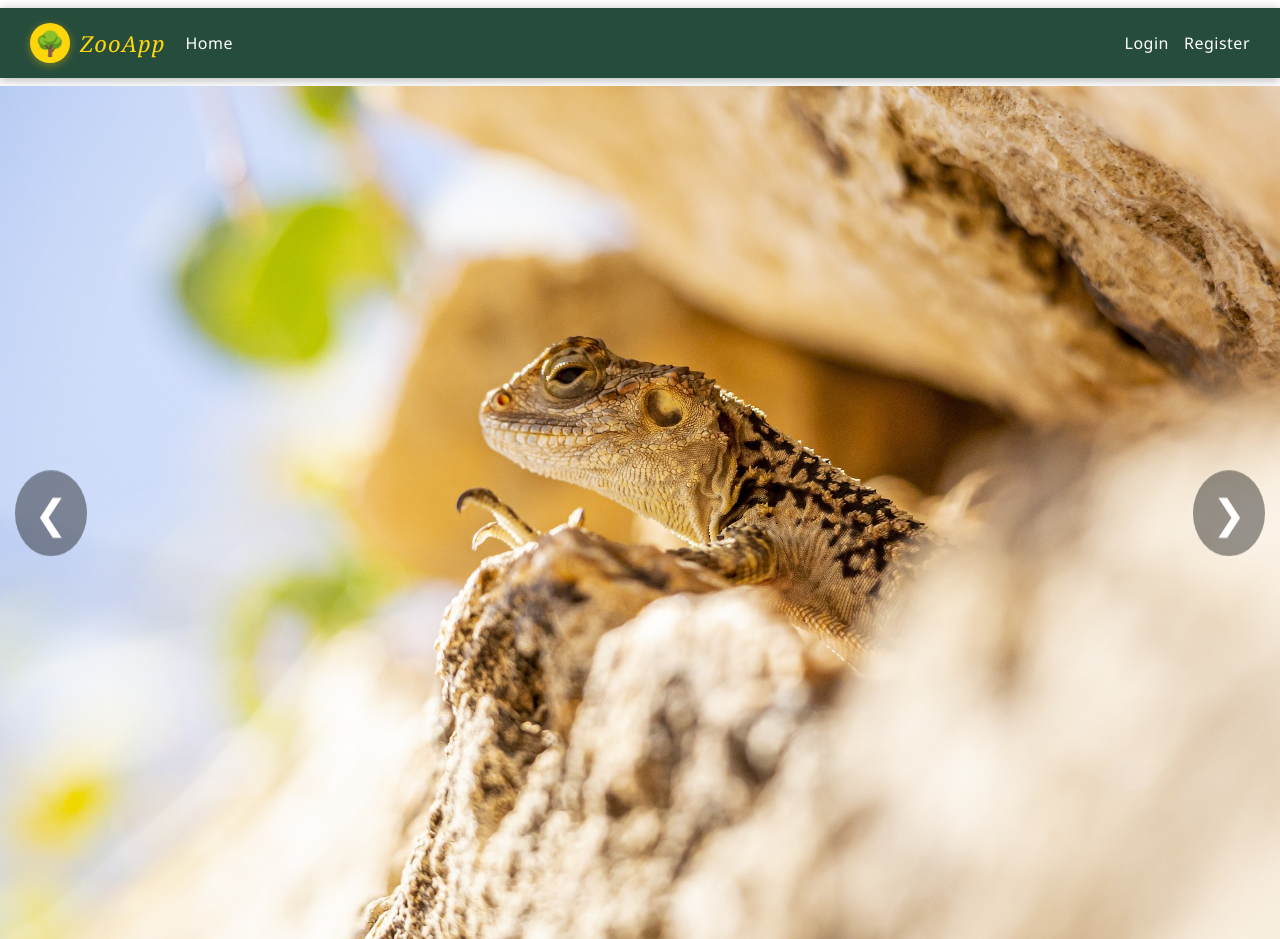
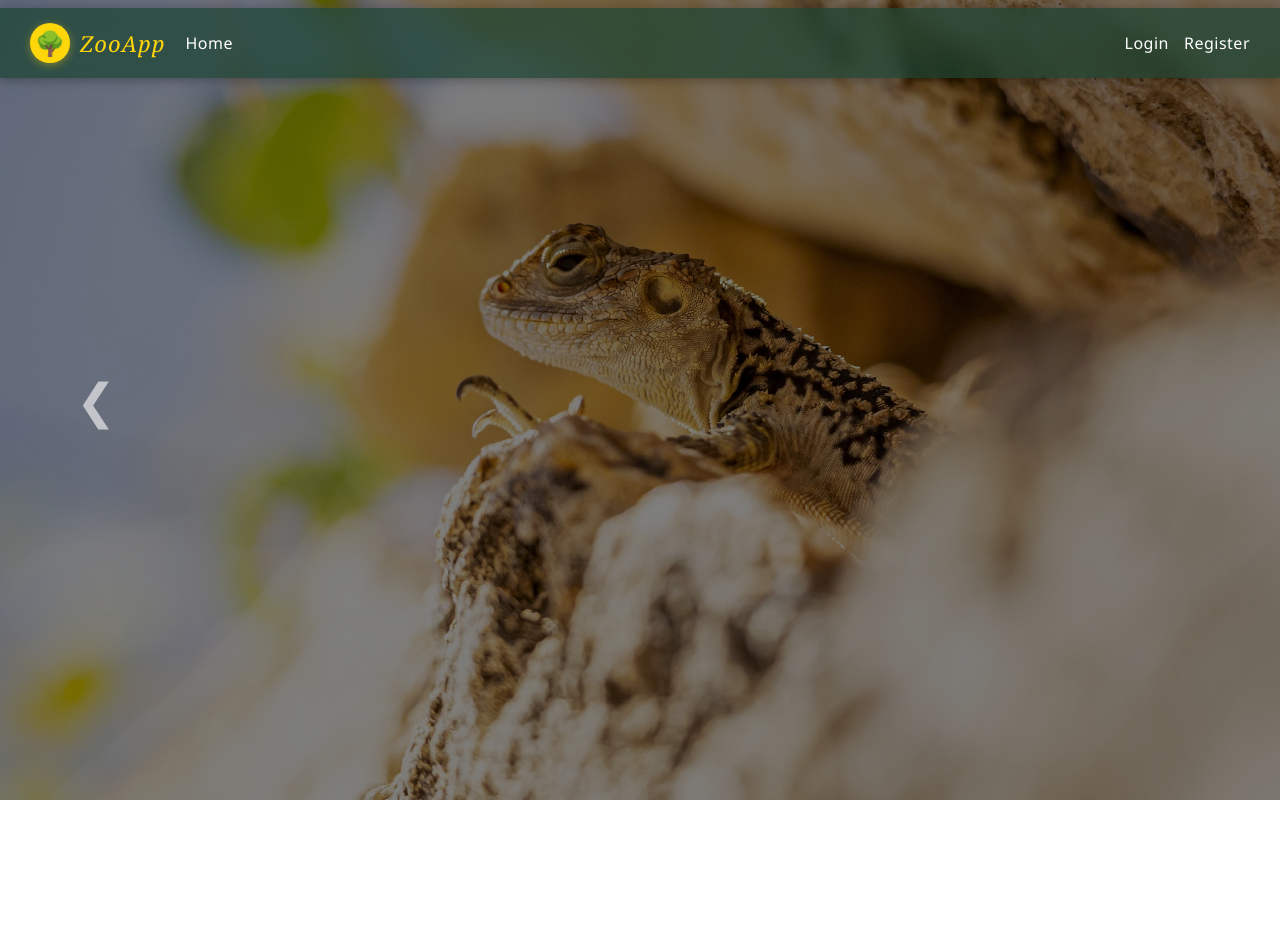
Before and after one commit to Safetyon9/zooApp-frontend, an Angular app: page / in a window 1280 px wide. After the commit the page ends 800 px from the top, so only its background shows below. Built offline with nearby package versions, Linux system fonts and the light colour scheme.

Commit message:
modifiche immagini e frecce

```diff
--- a/src/app/app-module.ts
+++ b/src/app/app-module.ts
@@ -21,6 +21,7 @@ import { RegisterDialog } from './dialog/register-dialog/register-dialog';
 import { ChangePassword } from './dialog/change-password/change-password';
 import { Navbar } from "./navbar/navbar";
 import { Home } from './components/home/home';
+import { Introduction } from "./components/home/sections/introduction/introduction";
 
 @NgModule({
   declarations: [
@@ -43,7 +44,8 @@ import { Home } from './components/home/home';
     MatIconModule,
     MatButtonModule,
     MatTooltipModule,
-    Navbar
+    Navbar,
+    Introduction
 ],
   providers: [
     provideHttpClient(withFetch()),
--- a/src/app/app.css
+++ b/src/app/app.css
@@ -10,15 +10,7 @@ body {
   min-height: 10000px;
 }
 
-.turtle-carousel {
-  position: fixed;
-  top: 0;
-  left: 0;
-  width: 100%;
-  height: 100vh;
-  z-index: -1;
-  overflow: hidden;
-}
+
 
 .carousel-image {
   width: 100%;
--- a/src/app/components/home/home.html
+++ b/src/app/components/home/home.html
@@ -1,17 +1 @@
-<div class="turtle-carousel">
-  <img
-    [src]="turtleImages[currentImageIndex()]"
-    [alt]="'Tartaruga ' + currentImageIndex()"
-    class="carousel-image"
-  />
-
-  <div class="carousel-overlay"></div>
-
-  <button class="carousel-btn left" (click)="prevImage()">
-    ❮
-  </button>
-
-  <button class="carousel-btn right" (click)="nextImage()">
-    ❯
-  </button>
-</div>
+<app-introduction></app-introduction>
--- a/src/app/components/home/home.ts
+++ b/src/app/components/home/home.ts
@@ -7,43 +7,7 @@ import { Component, OnDestroy, signal } from '@angular/core';
   templateUrl: './home.html',
   styleUrl: './home.css',
 })
-export class Home implements OnDestroy{
+export class Home {
 
-    protected readonly title = signal('zooApp-frontend');
 
-  turtleImages = [
-    'foto/animal1.jpg',
-    'foto/animal2.jpg',
-    'foto/animal3.jpg',
-    'foto/animal4.jpg'
-  ];
-  currentImageIndex = signal(0);
-
-  private intervalId: any;
-
-  constructor() {
-    this.startCarousel();
-  }
-
-  startCarousel() {
-    this.intervalId = setInterval(() => {
-      this.currentImageIndex.update(index => (index + 1) % this.turtleImages.length);
-    }, 5000);
-  }
-
-  ngOnDestroy() {
-    if (this.intervalId) {
-      clearInterval(this.intervalId);
-    }
-  }
-
-    nextImage() {
-  this.currentImageIndex.update(index => (index + 1) % this.turtleImages.length);
 }
-
-prevImage() {
-  this.currentImageIndex.update(index =>
-    (index - 1 + this.turtleImages.length) % this.turtleImages.length
-  );
-  }
-}
--- /dev/null
+++ b/src/app/components/home/sections/donation/donation.html
@@ -0,0 +1 @@
+<p>donation works!</p>
--- /dev/null
+++ b/src/app/components/home/sections/introduction/introduction.css
@@ -0,0 +1,100 @@
+
+.turtle-carousel {
+  position: fixed;
+  top: 0;
+  left: 0;
+  width: 100%;
+  height: 100vh;
+  z-index: 0;
+  overflow: hidden;
+}
+
+.carousel-overlay {
+  position: absolute;
+  inset: 0;
+  background: rgba(0, 0, 0, 0.5); /* regola qui intensità */
+}
+
+.carousel-image {
+  width: 100%;
+  height: 100%;
+  object-fit: cover;
+}
+
+.carousel-btn {
+  position: absolute;
+  top: 50%;
+  transform: translateY(-50%);
+
+  background: transparent;
+  color: rgba(255, 255, 255, 0);
+  border: none;
+
+  font-size: 2.5rem;
+  padding: 1rem;
+  cursor: pointer;
+
+  transition: all 0.3s ease;
+}
+
+.hover-zone {
+  position: absolute;
+  top: 0;
+  width: 15%;
+  height: 100%;
+  display: flex;
+  align-items: center;
+  justify-content: center;
+  cursor: pointer;
+}
+
+.hover-zone.left {
+  left: 0;
+}
+
+.hover-zone.right {
+  right: 0;
+}
+
+.arrow {
+  font-size: 3rem;
+  color: rgba(255, 255, 255, 0); /* invisibili */
+  transition: all 0.3s ease;
+}
+
+.hover-zone:hover .arrow {
+  color: rgba(255, 255, 255, 0.6);
+}
+
+.hover-zone:hover .arrow:hover {
+  color: white;
+  transform: scale(1.2);
+}
+
+.carousel-btn:hover {
+  background: rgba(0, 0, 0, 0.7);
+  transform: translateY(-50%) scale(1.1);
+}
+
+.carousel-btn.left {
+  left: 10px;
+}
+
+.carousel-btn.right {
+  right: 10px;
+}
+
+.turtle-carousel:hover .carousel-btn {
+  color: rgba(255, 255, 255, 0.6);
+}
+
+.carousel-btn:hover {
+  color: rgba(255, 255, 255, 0.9);
+  transform: translateY(-50%) scale(1.1);
+}
+
+@media (max-width: 768px) {
+  .carousel-btn {
+    color: rgba(255, 255, 255, 0.5);
+  }
+}
--- /dev/null
+++ b/src/app/components/home/sections/introduction/introduction.html
@@ -0,0 +1,17 @@
+<div class="turtle-carousel">
+  <img
+    [src]="turtleImages[currentImageIndex()]"
+    class="carousel-image"
+  />
+
+  <div class="carousel-overlay"></div>
+
+  <!-- Zone hover -->
+  <div class="hover-zone left" (click)="prevImage()">
+    <span class="arrow">❮</span>
+  </div>
+
+  <div class="hover-zone right" (click)="nextImage()">
+    <span class="arrow">❯</span>
+  </div>
+</div>
--- /dev/null
+++ b/src/app/components/home/sections/introduction/introduction.ts
@@ -0,0 +1,48 @@
+import { Component, OnDestroy, signal } from '@angular/core';
+
+@Component({
+  selector: 'app-introduction',
+  imports: [],
+  templateUrl: './introduction.html',
+  styleUrl: './introduction.css',
+})
+export class Introduction implements OnDestroy{
+
+  protected readonly title = signal('zooApp-frontend');
+
+  turtleImages = [
+    'foto/animal1.jpg',
+    'foto/animal2.jpg',
+    'foto/animal3.jpg',
+    'foto/animal4.jpg'
+  ];
+  currentImageIndex = signal(0);
+
+  private intervalId: any;
+
+  constructor() {
+    this.startCarousel();
+  }
+
+  startCarousel() {
+    this.intervalId = setInterval(() => {
+      this.currentImageIndex.update(index => (index + 1) % this.turtleImages.length);
+    }, 5000);
+  }
+
+  ngOnDestroy() {
+    if (this.intervalId) {
+      clearInterval(this.intervalId);
+    }
+  }
+
+    nextImage() {
+  this.currentImageIndex.update(index => (index + 1) % this.turtleImages.length);
+}
+
+prevImage() {
+  this.currentImageIndex.update(index =>
+    (index - 1 + this.turtleImages.length) % this.turtleImages.length
+  );
+  }
+}
--- a/src/app/navbar/navbar.css
+++ b/src/app/navbar/navbar.css
@@ -1,9 +1,16 @@
 .navbar-container {
+  position: relative;
+  top: 0;
+  left: 0;
+  z-index: 100;
+  backdrop-filter: blur(10px);
+  background-color: rgba(27, 67, 50, 0.7);
+
   display: flex;
   justify-content: space-between;
   align-items: center;
   width: 100%;
-  background-color: rgba(27, 67, 50, 0.95);
+  /*background-color: rgba(27, 67, 50, 0.95);*/
   padding: 15px 30px;
   box-shadow: 0 2px 10px rgba(0, 0, 0, 0.3);
 }
```
Also changed, not shown: src/app/components/home/sections/donation/donation.ts (added, +9 -0 lines), src/app/components/home/sections/donation/donation.css (added).
